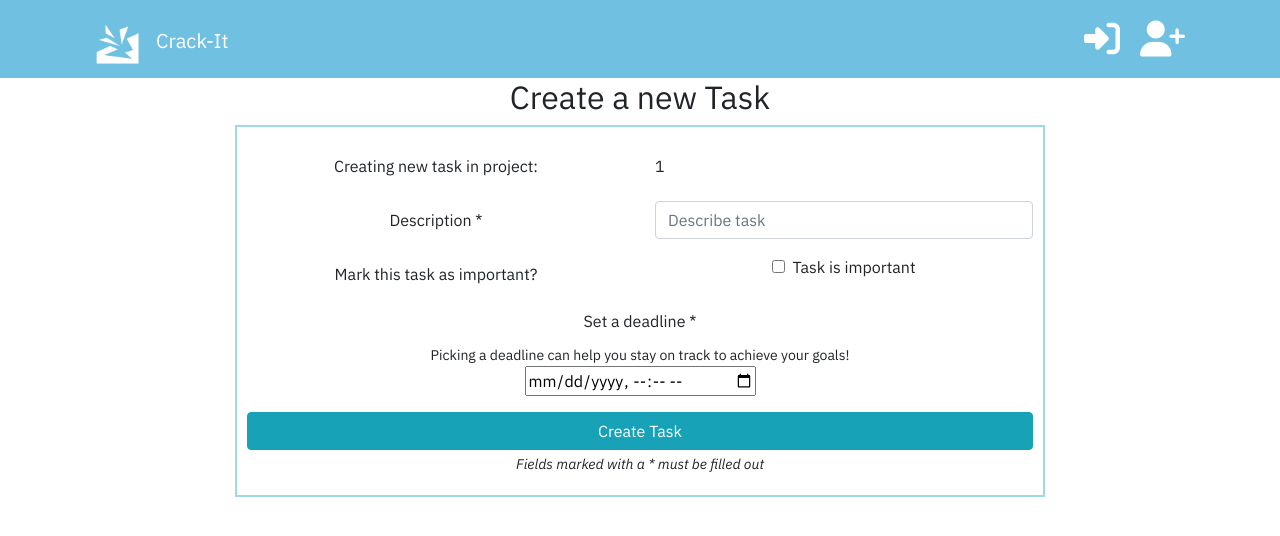
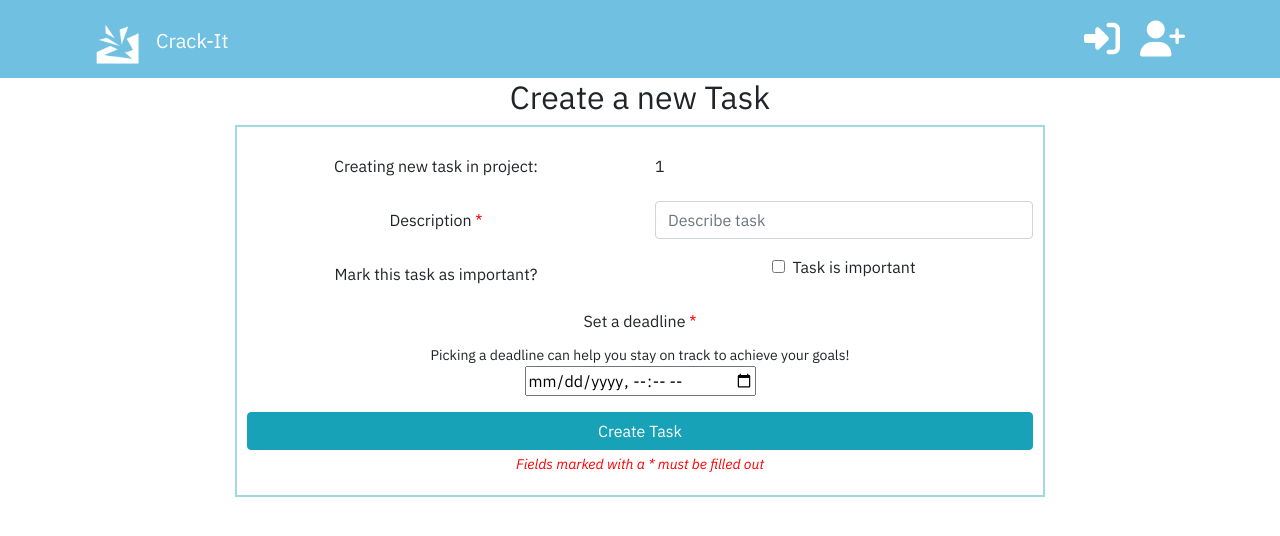
Before and after one commit to alcl2000/Amy-Lewis-PP5-FE, a React (Create React App) app: page /projects/1/tasks-create in a window 1280 px wide. Shown: the top 536 px of the page. Built offline with nearby package versions, Linux system fonts and the light colour scheme; no server answers.

Commit message:
style: field validation

```diff
--- a/src/styles/TaskCreateForm.module.css
+++ b/src/styles/TaskCreateForm.module.css
@@ -9,3 +9,6 @@
     font-family: 'IBM Plex Sans', sans-serif;
     margin: 0 0 auto;
 }
+.Warning{
+    color: red;
+}
```
